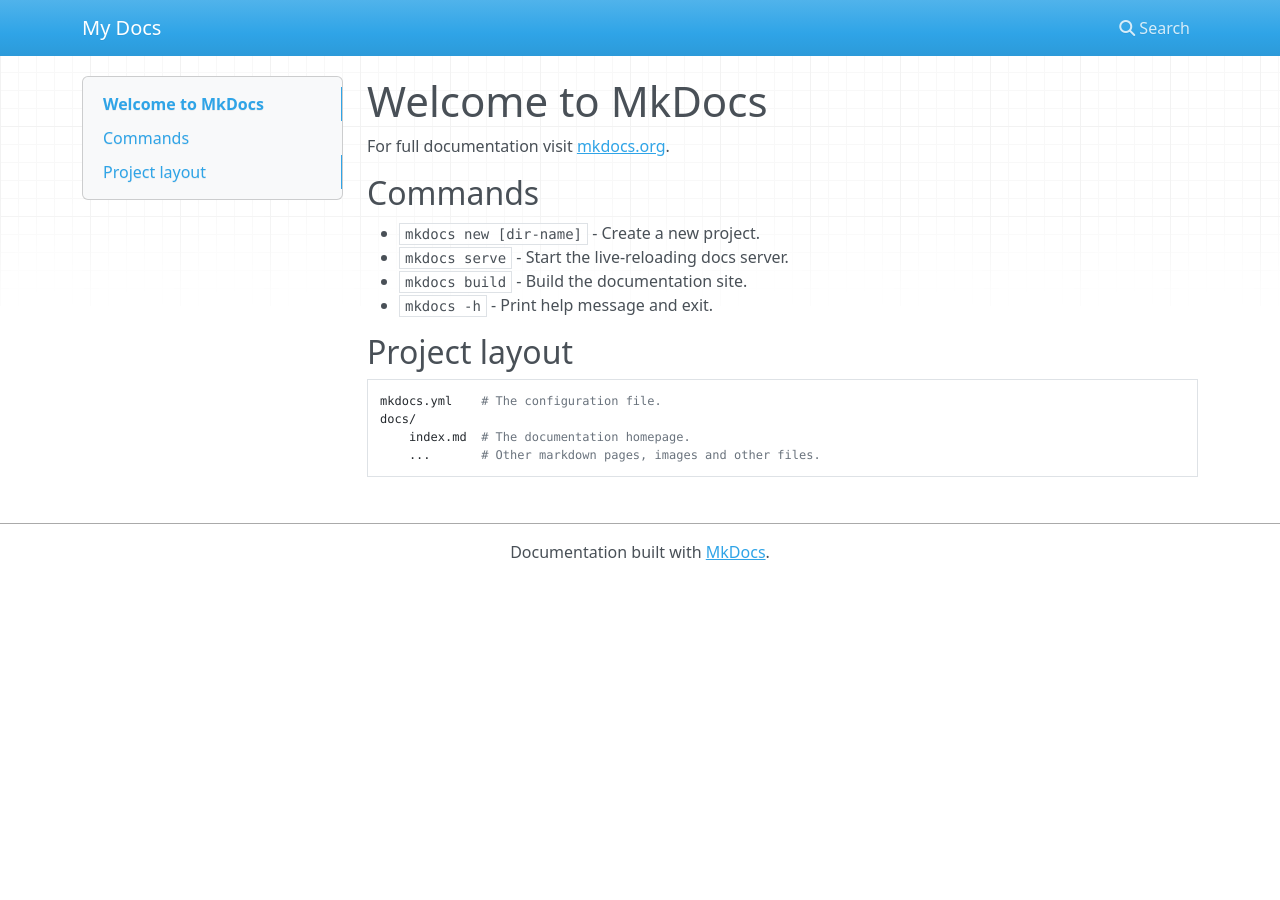
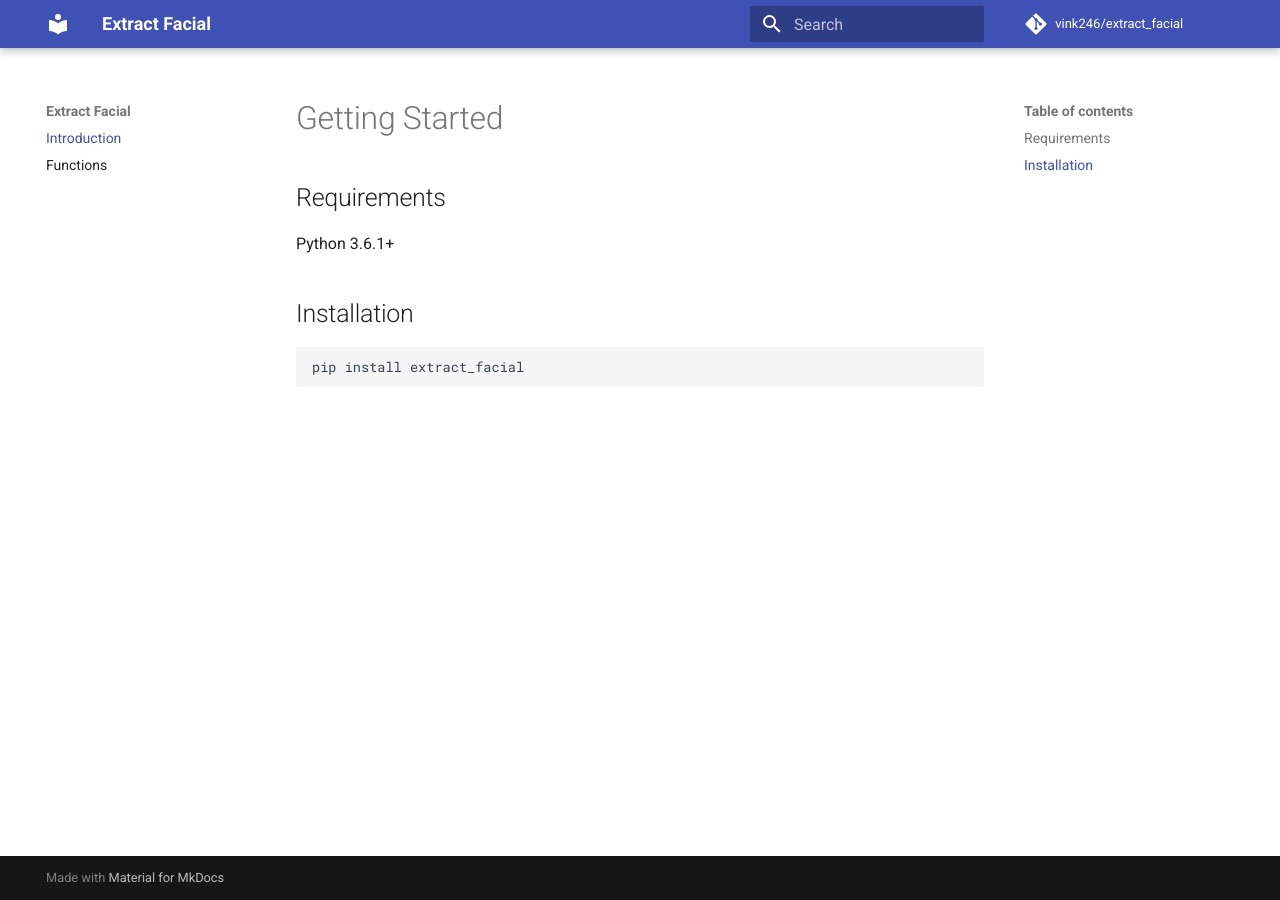
Before and after one commit to vink246/extract_facial, an MkDocs documentation site: the page built from website/docs/index.md, in a window 1280 px wide. Built offline with MkDocs 1.6.1 and Material for MkDocs 9.7.7, drawn with Linux system fonts in a browser that asks for light colours; nearby versions of some CDN libraries.

````diff
--- a/website/docs/index.md
+++ b/website/docs/index.md
@@ -1,17 +1,11 @@
-# Welcome to MkDocs
+# Getting Started
 
-For full documentation visit [mkdocs.org](https://www.mkdocs.org).
+## Requirements
 
-## Commands
+Python 3.6.1+
 
-* `mkdocs new [dir-name]` - Create a new project.
-* `mkdocs serve` - Start the live-reloading docs server.
-* `mkdocs build` - Build the documentation site.
-* `mkdocs -h` - Print help message and exit.
+## Installation
 
-## Project layout
-
-    mkdocs.yml    # The configuration file.
-    docs/
-        index.md  # The documentation homepage.
-        ...       # Other markdown pages, images and other files.
+```bash
+pip install extract_facial
+```
--- a/website/mkdocs.yml
+++ b/website/mkdocs.yml
@@ -1 +1,16 @@
-site_name: My Docs
+site_name: Extract Facial
+
+theme:
+  name: material
+
+repo_name: vink246/extract_facial
+repo_url: https://github.com/vink246
+edit_uri: ""
+
+markdown_extensions:
+  - pymdownx.highlight
+  - pymdownx.superfences
+
+nav:
+  - Introduction: 'index.md'
+  - Functions: 'functions.md'
````
Also changed, not shown: website/docs/functions.md (added, +17 -0 lines).
